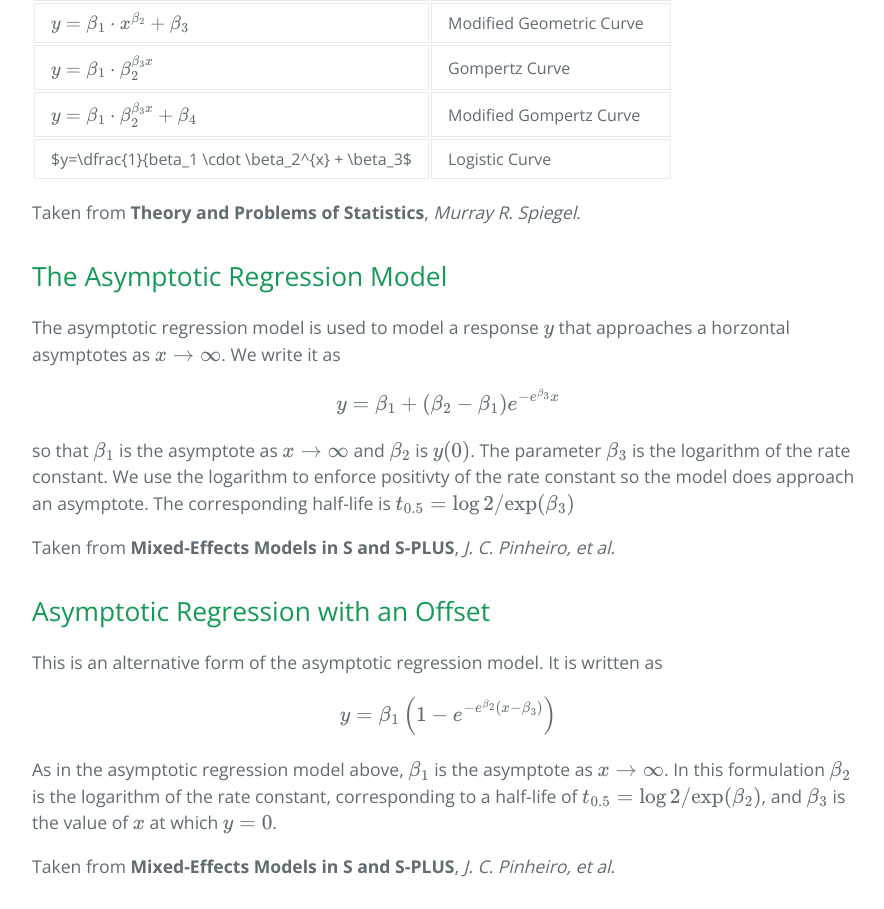
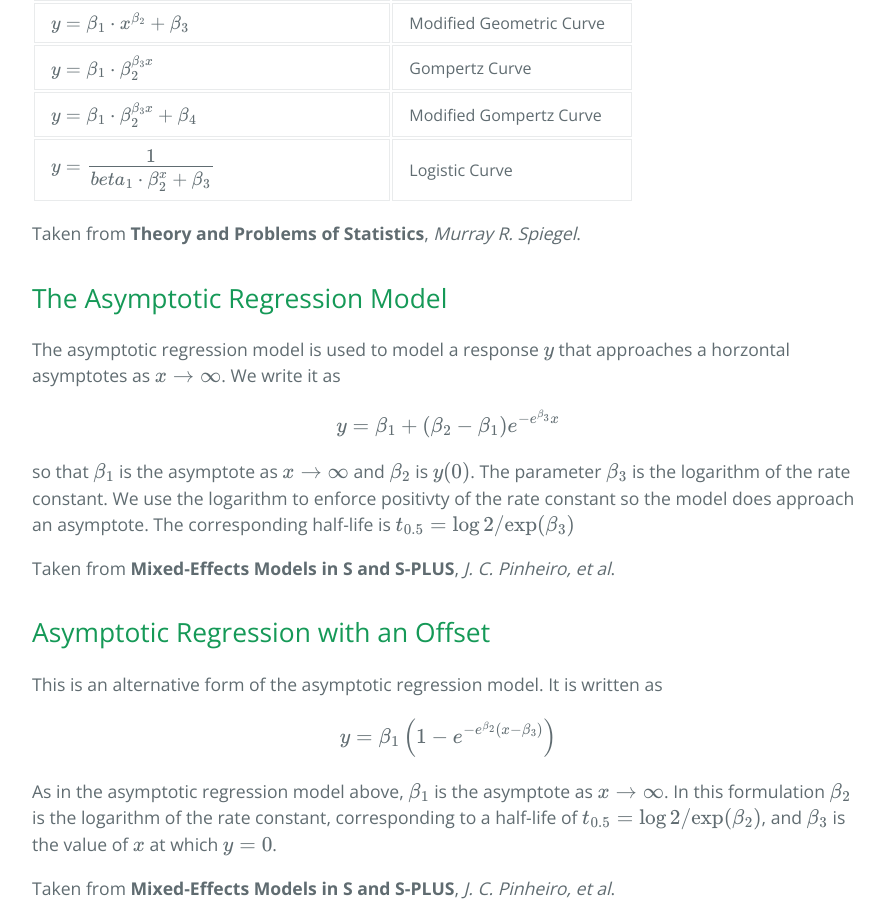
Before and after one commit to Pyfagorass/RegressionModels, a plain HTML site: page index.html in a window 1280 px wide. Shown: the part 1398-2307 px from the top of the page, without its empty margins (192-1076 px from the left). Drawn offline with nearby package versions, Linux system fonts and the light colour scheme; some packages are replaced by stand-ins of ours.

Commit message:
Fixed latex bracket

```diff
--- a/index.html
+++ b/index.html
@@ -80,7 +80,7 @@ $$ y = \beta_1 x_1 + \beta_2 x_2 + \cdots + \beta_n x_n + \epsilon $$
     <td>Modified Gompertz Curve</td>
   </tr>
   <tr>
-    <td>$y=\dfrac{1}{beta_1 \cdot \beta_2^{x} + \beta_3$</td>
+    <td>$y=\dfrac{1}{beta_1 \cdot \beta_2^{x} + \beta_3}$</td>
     <td>Logistic Curve</td>
   </tr>
 </table>
```
